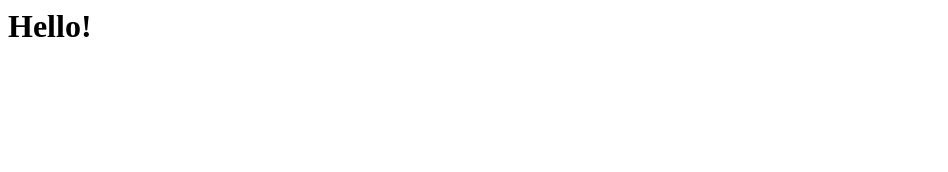
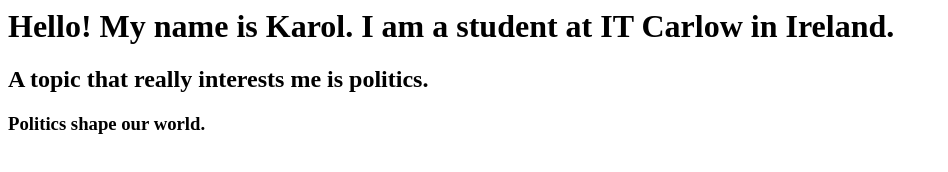
Before and after one commit to KarolLoughlin/IxD24, a plain HTML site: page index.html in a window 1280 px wide. Shown: the whole page, without its empty margins (0-948 px from the left). Drawn offline with Linux system fonts and the light colour scheme.

Commit message:
Update index.html

```diff
--- a/index.html
+++ b/index.html
@@ -2,7 +2,14 @@
   <head>
     <title>My Web Page</title>
   </head>
+  <style>
+    .header2{
+      font-color: green;
+      }
+  </style>
   <body>
-  <h1>Hello!</h1>
+  <h1>Hello! My name is Karol. I am a student at IT Carlow in Ireland.</h1>
+    <h2 div class="header2">A topic that really interests me is politics.</h2>
+    <h3> Politics shape our world.</h3>
   </body>
 </html>
```
